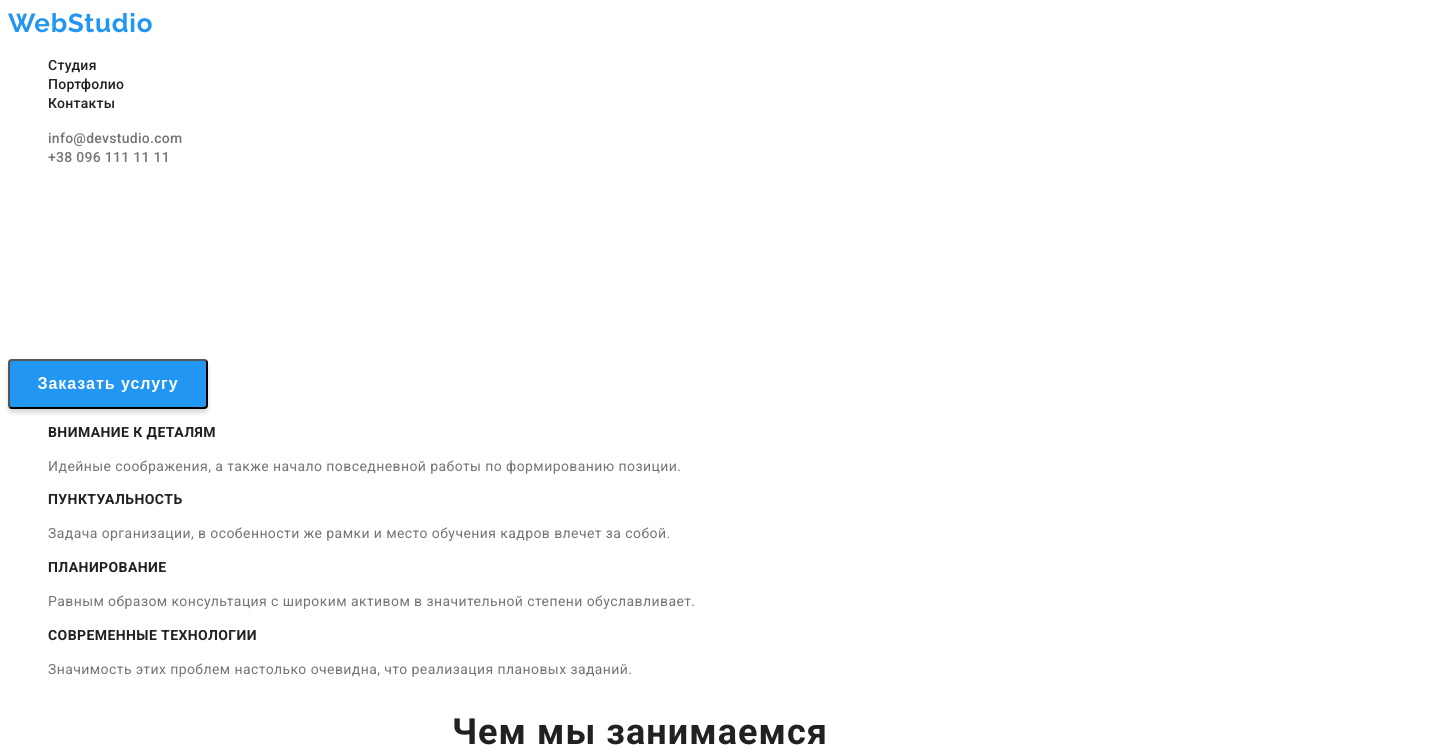
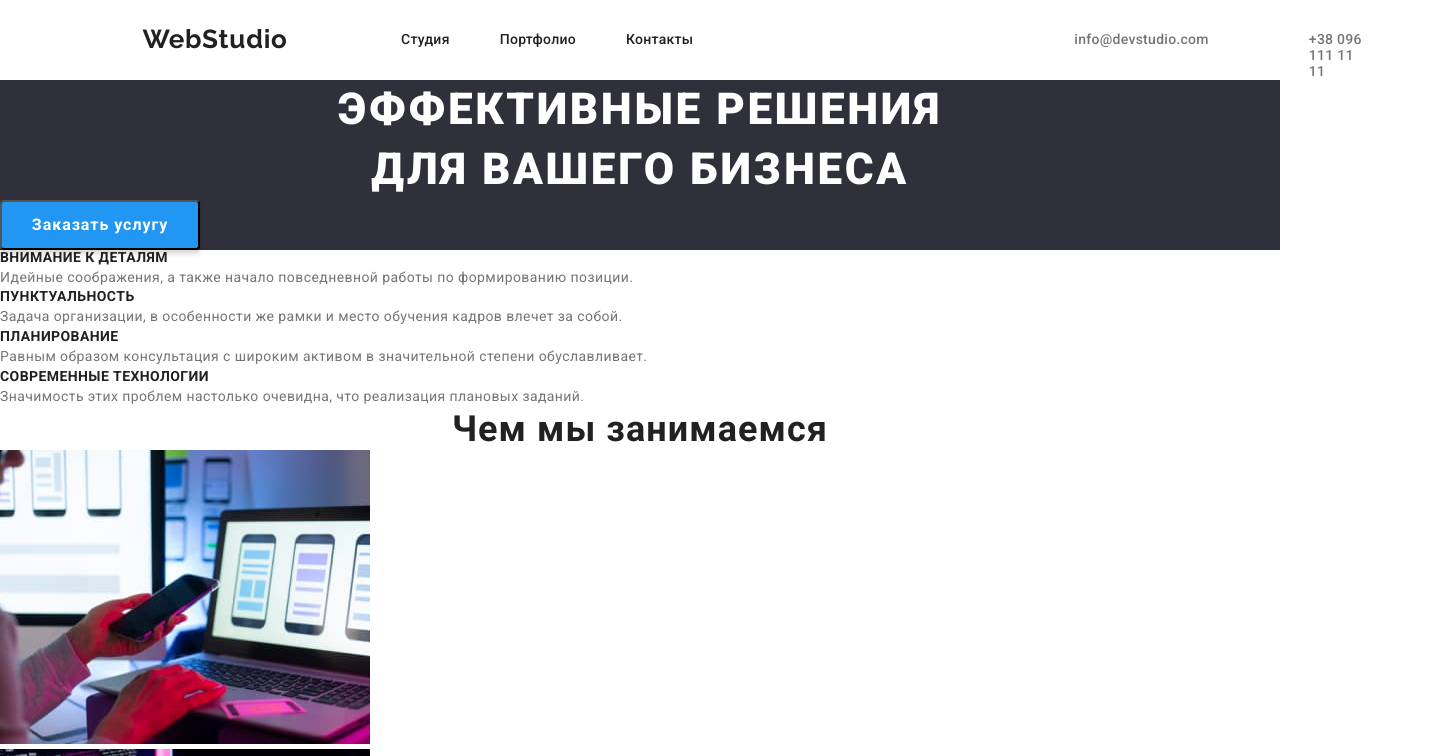
Before and after one commit to RuslanKabachok/goit-markup-hw-03, a plain HTML site: page index.html in a window 1280 px wide. Shown: the top 756 px of the page, 1434 px wide, since content can reach past the window. Drawn offline with nearby package versions, Linux system fonts and the light colour scheme.

Commit message:
расставляет елементы в хедере

```diff
--- a/css/styles.css
+++ b/css/styles.css
@@ -24,7 +24,48 @@ body {
   color: var(--text-color);
 }
 
-/*header styles*/
+h1,
+h2,
+h3,
+h4,
+h5,
+h6,
+p {
+  margin-top: 0;
+  margin-bottom: 0;
+}
+
+ul,
+ol {
+  margin-top: 0;
+  margin-bottom: 0;
+  padding-left: 0;
+}
+
+/*header*/
+
+.header{
+display: flex;
+width: 1200px;
+height: 80px;
+}
+
+.menu{
+  display: flex;
+  flex-direction: row;
+  padding-top: 32px;
+  padding-bottom: 32px;
+  padding-left: 93px;
+  padding-right: 331px;
+}
+
+.contacts{
+  display: flex;
+}
+
+.container{
+
+}
 
 .logo {
   font-family: "Raleway", sans-serif;
@@ -33,6 +74,15 @@ body {
   letter-spacing: 0.03em;
 
   color: var(--accent-color);
+
+  display: flex;
+  width: 145px;
+  height: 31px;
+  padding-top: 24px;
+  padding-right: 93px;
+  padding-bottom: 25px;
+  padding-left: 215px;
+  justify-content: center;
 }
 
 .logo:hover,
@@ -40,12 +90,17 @@ body {
   color: var(--text-color);
 }
 
-.menu-item {
+
+.menu-item{
   font-weight: 500;
   font-size: 14px;
   line-height: 1.14;
   letter-spacing: 0.02em;
   color: var(--text-color);
+}
+
+.menu-item:not(:last-child){
+  padding-right: 50px;
 }
 
 .menu-item:hover,
@@ -65,6 +120,13 @@ body {
   letter-spacing: 0.02em;
 
   color: var(--grey-color);
+  padding-right: 50px;
+  padding-top: 32px;
+  padding-bottom: 32px;
+}
+
+.contact-link:not(:last-child){
+  padding-left: 50px;
 }
 
 .contact-link:hover,
@@ -73,6 +135,10 @@ body {
 }
 
 /*Hero*/
+
+.background{
+  background-color: #2F303A;
+}
 
 .main-title {
   font-weight: 900;
--- a/index.html
+++ b/index.html
@@ -1,12 +1,17 @@
 <!DOCTYPE html>
 <html lang="ru">
+
 <head>
     <meta charset="UTF-8">
     <meta http-equiv="X-UA-Compatible" content="IE=edge">
     <meta name="viewport" content="width=device-width, initial-scale=1.0">
     <title>Web Studio</title>
     <link rel="preconnect" href="https://fonts.gstatic.com">
-    <link href="https://fonts.googleapis.com/css2?family=Raleway:wght@700&family=Roboto:wght@400;500;700;900&display=swap"
+    <link rel="stylesheet" href="https://cdnjs.cloudflare.com/ajax/libs/modern-normalize/1.1.0/modern-normalize.min.css"
+        integrity="sha512-wpPYUAdjBVSE4KJnH1VR1HeZfpl1ub8YT/NKx4PuQ5NmX2tKuGu6U/JRp5y+Y8XG2tV+wKQpNHVUX03MfMFn9Q=="
+        crossorigin="anonymous" referrerpolicy="no-referrer">
+    <link
+        href="https://fonts.googleapis.com/css2?family=Raleway:wght@700&family=Roboto:wght@400;500;700;900&display=swap"
         rel="stylesheet">
     <link rel="stylesheet" href="./css/styles.css">
 </head>
@@ -19,26 +24,25 @@
 
         <nav class="navigation">
             <ul class="menu">
-                <li><a class="menu-item" href="./index.html">Студия</a></li>
-                <li><a class="menu-item" href="./portfolio.html">Портфолио</a></li>
-                <li><a class="menu-item" href="">Контакты</a></li>
+                <li class="menu-item"><a class="menu-item" href="./index.html">Студия</a></li>
+                <li class="menu-item"><a class="menu-item" href="./portfolio.html">Портфолио</a></li>
+                <li class="menu-item"><a class="menu-item" href="">Контакты</a></li>
             </ul>
         </nav>
 
         <ul class="contacts">
-            <li><a class="contact-link" href="mailto:info@devstudio.com">info@devstudio.com</a></li>
-            <li><a class="contact-link" href="tel:+380961111111">+38 096 111 11 11</a></li>
+            <li class="contact-link"><a class="contact-link" href="mailto:info@devstudio.com">info@devstudio.com</a>
+            </li>
+            <li class="contact-link"><a class="contact-link" href="tel:+380961111111">+38 096 111 11 11</a></li>
         </ul>
     </header>
 
     <main>
 
         <!--HERO-->
+        <section class="background">
 
-        <section>
-
-            <h1 class="main-title">Эффективные решения <br/> для вашего бизнеса</h1>
-
+            <h1 class="main-title">Эффективные решения <br /> для вашего бизнеса</h1>
             <button type="button" class="main-btn">Заказать услугу</button>
 
         </section>
@@ -50,22 +54,26 @@
             <ul>
                 <li>
                     <h3 class="spec-list-item">Внимание к деталям</h3>
-                    <p class="spec-list-text">Идейные соображения, а также начало повседневной работы по формированию позиции.</p>
+                    <p class="spec-list-text">Идейные соображения, а также начало повседневной работы по формированию
+                        позиции.</p>
                 </li>
 
                 <li>
                     <h3 class="spec-list-item">Пунктуальность</h3>
-                    <p class="spec-list-text">Задача организации, в особенности же рамки и место обучения кадров влечет за собой.</p>
+                    <p class="spec-list-text">Задача организации, в особенности же рамки и место обучения кадров влечет
+                        за собой.</p>
                 </li>
 
                 <li>
                     <h3 class="spec-list-item">Планирование</h3>
-                    <p class="spec-list-text">Равным образом консультация с широким активом в значительной степени обуславливает.</p>
+                    <p class="spec-list-text">Равным образом консультация с широким активом в значительной степени
+                        обуславливает.</p>
                 </li>
 
                 <li>
                     <h3 class="spec-list-item">Современные технологии</h3>
-                    <p class="spec-list-text">Значимость этих проблем настолько очевидна, что реализация плановых заданий.</p>
+                    <p class="spec-list-text">Значимость этих проблем настолько очевидна, что реализация плановых
+                        заданий.</p>
                 </li>
 
             </ul>
@@ -77,7 +85,8 @@
             <h2 class="section-title">Чем мы занимаемся</h2>
             <ul>
                 <li><img src="./images/img_1.jpg" alt="Работник работает с айпадом" height="294" width="370"></li>
-                <li><img src="./images/img_2.jpg" alt="Работник работает с ноутбуком и телефоном" height="294" width="370"></li>
+                <li><img src="./images/img_2.jpg" alt="Работник работает с ноутбуком и телефоном" height="294"
+                        width="370"></li>
                 <li><img src="./images/img_3.jpg" alt="Работник работает с макетом" height="294" width="370"></li>
             </ul>
         </section>
@@ -113,13 +122,14 @@
         </section>
     </main>
 
-    <footer>
+    <footer class="background">
         <a href="./index.html" class="logo">WebStudio</a>
 
         <address>
             <ul>
 
-                <li><a class="nav-link" href="https://goo.gl/maps/gc6o3yykqqdW9SkQ9" target="_blank" rel="noopener noreferrer">г. Киев, пр-т Леси Украинки,
+                <li><a class="nav-link" href="https://goo.gl/maps/gc6o3yykqqdW9SkQ9" target="_blank"
+                        rel="noopener noreferrer">г. Киев, пр-т Леси Украинки,
                         26 </a>
                 <li><a class="address-link" href="mailto:info@example.com">info@example.com</a></li>
                 <li><a class="address-link" href="tel:+380991111111">+38 099 111 11 11</a>
@@ -129,4 +139,5 @@
 
     </footer>
 </body>
+
 </html>
```
Also changed, not shown: portfolio.html (+12 -7 lines).
